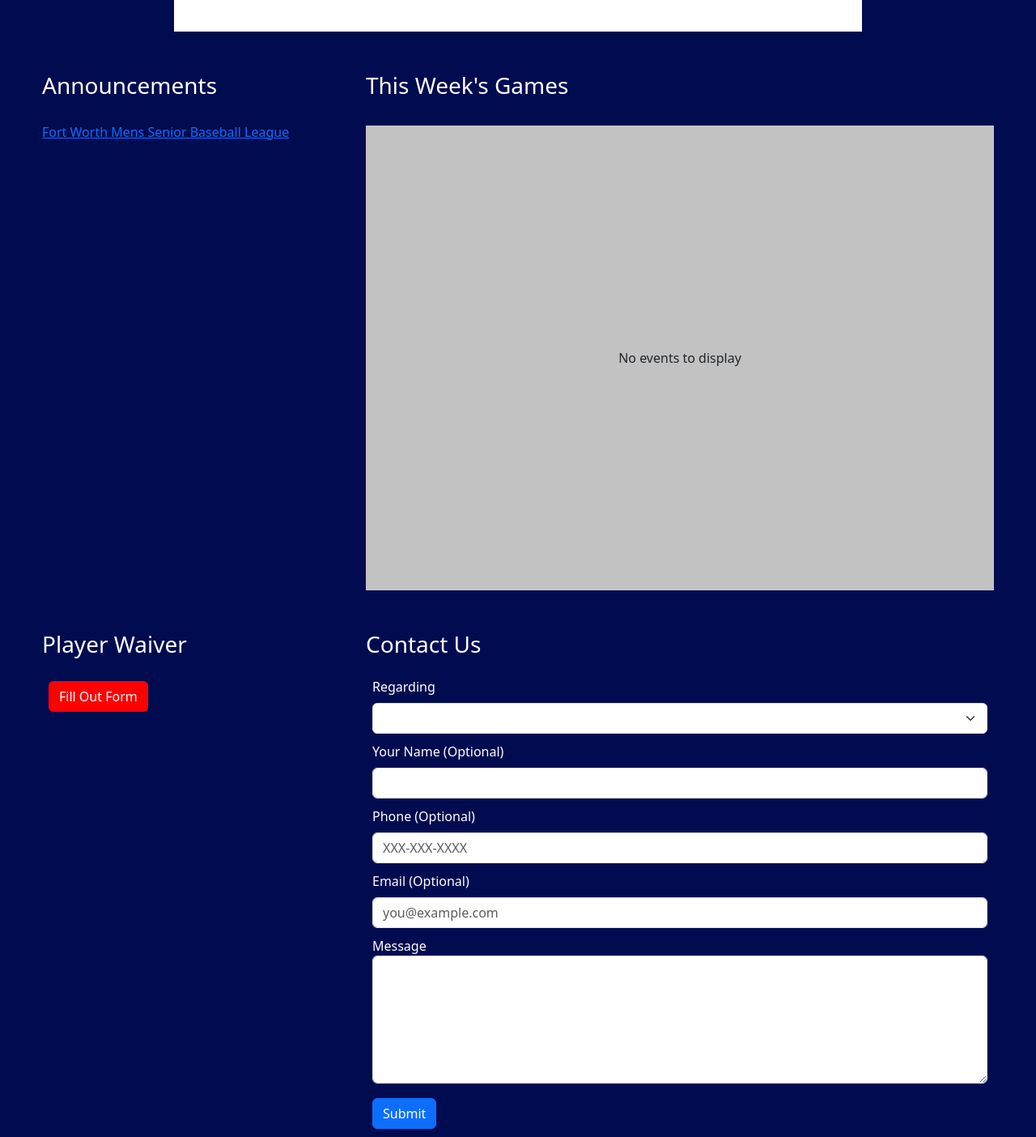
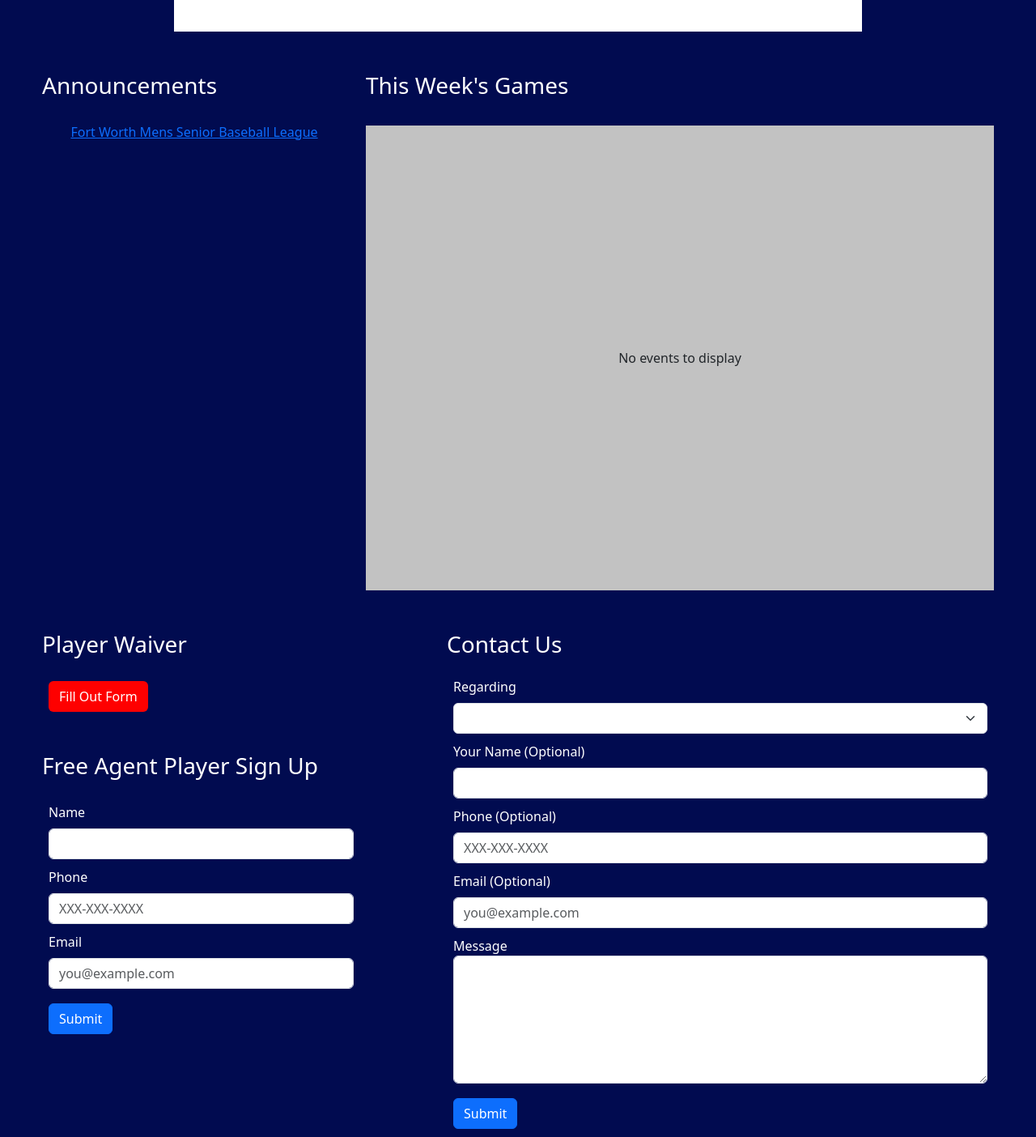
Before and after one commit to peteb206/fwmsbl, a Flask app: page / in a window 1280 px wide. Shown: the part 516-1920 px from the top of the page at 81% size. Run offline with Flask 2, Linux system fonts and the light colour scheme; some libraries are stand-ins or nearby versions.

Commit message:
Add form submission and first week's games

```diff
--- a/app.py
+++ b/app.py
@@ -1,14 +1,23 @@
 import pandas as pd
-from datetime import datetime, timedelta
-from flask import Flask, jsonify, request, render_template
+from datetime import timedelta
+import os
+from flask import Flask, jsonify, request, render_template, redirect
+from flask_mail import Mail, Message
+
 app = Flask(__name__)
+app.config['MAIL_SERVER'] = 'smtp.gmail.com'
+app.config['MAIL_PORT'] = 465
+app.config['MAIL_USERNAME'] = os.environ.get('EMAIL_USERNAME')
+app.config['MAIL_PASSWORD'] = os.environ.get('EMAIL_PASSWORD')
+app.config['MAIL_USE_SSL'] = True
+mail = Mail(app)
 
 # Data
 fields_df = pd.read_csv('data/fields.csv').fillna('')
 leagues_df = pd.read_csv('data/leagues.csv')
 teams_df = pd.read_csv('data/teams.csv')
 games_df = pd.read_csv('data/games.csv')
-announcements_df = pd.read_csv('data/announcements.csv')
+# announcements_df = pd.read_csv('data/announcements.csv')
 
 # Utils
 full_calendar_date_format = '%Y-%m-%dT%H:%M:%SZ'
@@ -70,14 +79,16 @@ def fields_api():
     field_id = request.args.get('id', type = int)
     field_name = request.args.get('name', type = str)
     df_filter = pd.Series([True for _ in range(len(fields_df.index))])
-    if field_id != None:
+    if field_id == None:
+        df_filter = fields_df['id'] > 0
+    else:
         # Filter by id
-        df_filter = leagues_df['id'] == field_id
+        df_filter = fields_df['id'] == field_id
     if field_name != None:
         # Filter by name
-        df_filter = df_filter & (leagues_df['name'] == field_name)
+        df_filter = df_filter & (fields_df['name'] == field_name)
     df = fields_df[df_filter].copy()
-    df['link'] = df.apply(lambda row: f'http://www.google.com/maps/place/{row["latitude"]},{row["longitude"]}', axis = 1)
+    df['link'] = df.apply(lambda row: f'https://www.google.com/maps/place/{row["latitude"]},{row["longitude"]}', axis = 1)
     return jsonify(df.to_dict(orient = 'records'))
 
 @app.route('/api/teams', methods = ['GET'])
@@ -99,11 +110,78 @@ def teams_api():
     df['league'] = df['league'].apply(lambda league: row_to_dict(leagues_df[leagues_df['id'] == league]))
     return jsonify(df.to_dict(orient = 'records'))
 
-@app.route('/api/announcements', methods = ['GET'])
-def announcements_api():
-    df = announcements_df.rename({'datetime': 'start', 'message': 'title'}, axis = 1)
-    df['start'].fillna(datetime.now().strftime(full_calendar_date_format), inplace = True)
-    return jsonify(df.to_dict(orient = 'records'))
+# @app.route('/api/announcements', methods = ['GET'])
+# def announcements_api():
+#     df = announcements_df.rename({'datetime': 'start', 'message': 'title'}, axis = 1)
+#     df['start'].fillna(datetime.now().strftime(full_calendar_date_format), inplace = True)
+#     return jsonify(df.to_dict(orient = 'records'))
+
+# Email
+@app.route('/contact', methods = ['POST'])
+def contact():
+    regarding = request.form.get('regarding', '')
+    name = request.form.get('name', '')
+    phone = request.form.get('phone', '')
+    email = request.form.get('email', '')
+    message = request.form.get('message', '')
+
+    msg = Message("Fort Worth Men's Senior Baseball League: Contact Us", sender = f'FWMSBL Website <{os.environ.get("EMAIL_USERNAME")}>', recipients = [os.environ.get('EMAIL_RECIPIENT')])
+    msg.html = f'''
+        <h2>Contact Us Submission</h2>
+        <b>Regarding:</b> {regarding}<br>
+        <b>Name:</b> {name}<br>
+        <b>Phone:</b> {phone}<br>
+        <b>Email:</b> {email}<br>
+        <b>Message:</b> {message}<br>
+    '''
+    mail.send(msg)
+    return redirect('/')
+
+@app.route('/freeAgent', methods = ['POST'])
+def free_agent():
+    name = request.form.get('name', '')
+    phone = request.form.get('phone', '')
+    email = request.form.get('email', '')
+
+    msg = Message("Fort Worth Men's Senior Baseball League: Free Agent", sender = f'FWMSBL Website <{os.environ.get("EMAIL_USERNAME")}>', recipients = [os.environ.get('EMAIL_RECIPIENT')])
+    msg.html = f'''
+        <h2>Free Agent Submission</h2>
+        <b>Name:</b> {name}<br>
+        <b>Phone:</b> {phone}<br>
+        <b>Email:</b> {email}<br>
+    '''
+    mail.send(msg)
+    return redirect('/')
+
+@app.route('/waiver', methods = ['POST'])
+def submit_waiver():
+    name = request.form.get('name', '')
+    first_name = request.form.get('firstName', '')
+    last_name = request.form.get('lastName', '')
+    local_league = request.form.get('localLeague', '')
+    dob = request.form.get('dob', '')
+    phone = request.form.get('phone', '')
+    email = request.form.get('email', '')
+    no_pro = request.form.get('noProfessional', '')
+    last_pro_year = request.form.get('professionalLastYear', '')
+    highest_level_played = request.form.get('professionalHighestLevel', '')
+
+    msg = Message(f"Fort Worth Men's Senior Baseball League: {name} Player Waiver", sender = f'FWMSBL Website <{os.environ.get("EMAIL_USERNAME")}>', recipients = [os.environ.get('EMAIL_RECIPIENT')])
+    msg.html = f'''
+        <h2>Player Waiver Submission</h2>
+        <b>Name:</b> {name}<br>
+        <b>First Name:</b> {first_name}<br>
+        <b>Last Name:</b> {last_name}<br>
+        <b>Local MSBL/MABL League Playing In:</b> {local_league}<br>
+        <b>Date of Birth:</b> {dob}<br>
+        <b>Phone:</b> {phone}<br>
+        <b>Email:</b> {email}<br>
+        <b>I have never played any level of professional baseball:</b> {no_pro == "on"}<br>
+        <b>I have played professional baseball, last year played:</b> {last_pro_year}<br>
+        <b>I have played professional baseball, highest level played:</b> {highest_level_played}<br>
+    '''
+    mail.send(msg)
+    return redirect('/waiver')
 
 # HTML
 @app.route('/schedule', methods = ['GET'])
--- a/data/announcements.csv
+++ /dev/null
@@ -1,3 +0,0 @@
-datetime,message
-2023-01-26T10:30:00Z,"Games are cancelled this week (Friday, January 27th)"
-,"Tryouts on February 24th"
--- a/requirements.txt
+++ b/requirements.txt
@@ -1,2 +1,4 @@
 Flask==2.2.2
 pandas==1.4.4
+python-dotenv==0.21.0
+Flask-Mail==0.9.1
--- a/static/css/style.css
+++ b/static/css/style.css
@@ -71,7 +71,7 @@ span#abbreviated-title {
 }
 
 /* Home */
-form#contact-us div.row {
+form div.row {
     padding-bottom: 10px;
 }
 
@@ -109,9 +109,9 @@ table.fc-scrollgrid td {
     color: white;
 }
 
-div#announcements .fc-list-event-dot {
+/* div#announcements .fc-list-event-dot {
     display: none;
-}
+} */
 
 /* Datatables */
 table.display {
--- a/templates/base.html
+++ b/templates/base.html
@@ -31,6 +31,12 @@
             containerDiv.find('table.fc-list-table').each(function () {
                 containerDiv.height($(this).height() + containerDiv.find('div.fc-header-toolbar').height() + 24);
             });
+        }
+
+        // Form
+        let formOnSubmit = function (event) {
+            alert('Submission successful... thank you!');
+            setTimeout(function() {}, 2000);
         }
 
         // Calendar
--- a/templates/home.html
+++ b/templates/home.html
@@ -39,11 +39,13 @@
 <div class="row">
     <div class="col-md" style="max-width: 400px;">
         <h3 class="light-text" style="padding-bottom: 20px">Announcements</h3>
-        <div id="announcements">
+        <div class="row justify-content-center">
+            <div id="announcements" class="col-md-auto">
                 <div class="fb-page" data-href="https://www.facebook.com/profile.php?id=100057252866855" data-tabs="timeline" data-width="" data-height="" data-small-header="true" data-adapt-container-width="true" data-hide-cover="false" data-show-facepile="true">
                     <blockquote cite="https://www.facebook.com/profile.php?id=100057252866855" class="fb-xfbml-parse-ignore">
                         <a href="https://www.facebook.com/profile.php?id=100057252866855">Fort Worth Mens Senior Baseball League</a>
                     </blockquote>
+                </div>
             </div>
         </div>
     </div>
@@ -53,17 +55,57 @@
     </div>
 </div>
 <div class="row">
-    <div class="col-md" style="max-width: 400px;">
+    <div class="col-md" style="max-width: 500px;">
+        <div class="row">
+            <div class="col">
                 <h3 class="light-text" style="padding-bottom: 20px">Player Waiver</h3>
                 <button type="submit" class="btn light-text mx-2" style="background-color: var(--red-color);" onclick="window.open('waiver', '_blank')">Fill Out Form</button>
             </div>
+        </div>
+        <div class="row">
+            <div class="col-10">
+                <h3 class="light-text" style="padding-bottom: 20px">Free Agent Player Sign Up</h3>
+                <form id="free-agent" class="needs-validation light-text px-2"  action="/freeAgent" method="POST" onsubmit="return formOnSubmit();">
+                    <div class="row">
+                        <div class="col">
+                            <label for="name" class="form-label">Name</label>
+                            <input type="text" class="form-control" id="name" name="name" required>
+                        </div>
+                    </div>
+                    <div class="row">
+                        <div class="col">
+                            <label for="phone" class="form-label">Phone</label>
+                            <input type="tel" class="form-control" id="phone" name="phone" placeholder="XXX-XXX-XXXX" required>
+                            <div class="invalid-feedback">
+                                Please enter a valid phone number.
+                            </div>
+                        </div>
+                    </div>
+                    <div class="row">
+                        <div class="col">
+                            <label for="email" class="form-label">Email</label>
+                            <input type="email" class="form-control" id="email" name="email" placeholder="you@example.com" required>
+                            <div class="invalid-feedback">
+                                Please enter a valid email address.
+                            </div>
+                        </div>
+                    </div>
+                    <div class="row">
+                        <div class="col">
+                            <button class="btn btn-primary btn-md mt-2" type="submit">Submit</button>
+                        </div>
+                    </div>
+                </form>
+            </div>
+        </div>
+    </div>
     <div class="col-md">
         <h3 class="light-text" style="padding-bottom: 15px">Contact Us</h3>
-        <form id="contact-us" class="needs-validation light-text px-2">
+        <form id="contact-us" class="needs-validation light-text px-2" action="/contact" method="POST" onsubmit="return formOnSubmit();">
             <div class="row">
                 <div class="col">
                     <label for="regarding" class="form-label">Regarding</label>
-                    <select class="form-select" id="regarding" required>
+                    <select class="form-select" id="regarding" name="regarding" required>
                         <option value=""></option>
                         <option value="org">Our Organization</option>
                         <option value="site">Website</option>
@@ -76,14 +118,14 @@
             </div>
             <div class="row">
                 <div class="col">
-                    <label for="name" class="form-label"> Your Name (Optional)</label>
-                    <input type="text" class="form-control" id="name" value="">
+                    <label for="name" class="form-label">Your Name (Optional)</label>
+                    <input type="text" class="form-control" id="name" name="name">
                 </div>
             </div>
             <div class="row">
                 <div class="col">
                     <label for="phone" class="form-label">Phone (Optional)</label>
-                    <input type="tel" class="form-control" id="phone" placeholder="XXX-XXX-XXXX">
+                    <input type="tel" class="form-control" id="phone" name="phone" placeholder="XXX-XXX-XXXX">
                     <div class="invalid-feedback">
                         Please enter a valid phone number.
                     </div>
@@ -92,7 +134,7 @@
             <div class="row">
                 <div class="col">
                     <label for="email" class="form-label">Email (Optional)</label>
-                    <input type="email" class="form-control" id="email" placeholder="you@example.com">
+                    <input type="email" class="form-control" id="email" name="email" placeholder="you@example.com">
                     <div class="invalid-feedback">
                         Please enter a valid email address.
                     </div>
@@ -101,7 +143,7 @@
             <div class="row">
                 <div class="col">
                     <label for="message">Message</label>
-                    <textarea class="form-control" id="message" rows="6" required></textarea>
+                    <textarea class="form-control" id="message" name="message" rows="6" required></textarea>
                 </div>
             </div>
             <div class="row">
```
Also changed, not shown: data/fields.csv (+10 -22 lines), data/games.csv (+6 -4 lines), data/teams.csv (+12 -12 lines), templates/waiver.html (+20 -14 lines). Lines whose indentation alone changed are shown as unchanged.
